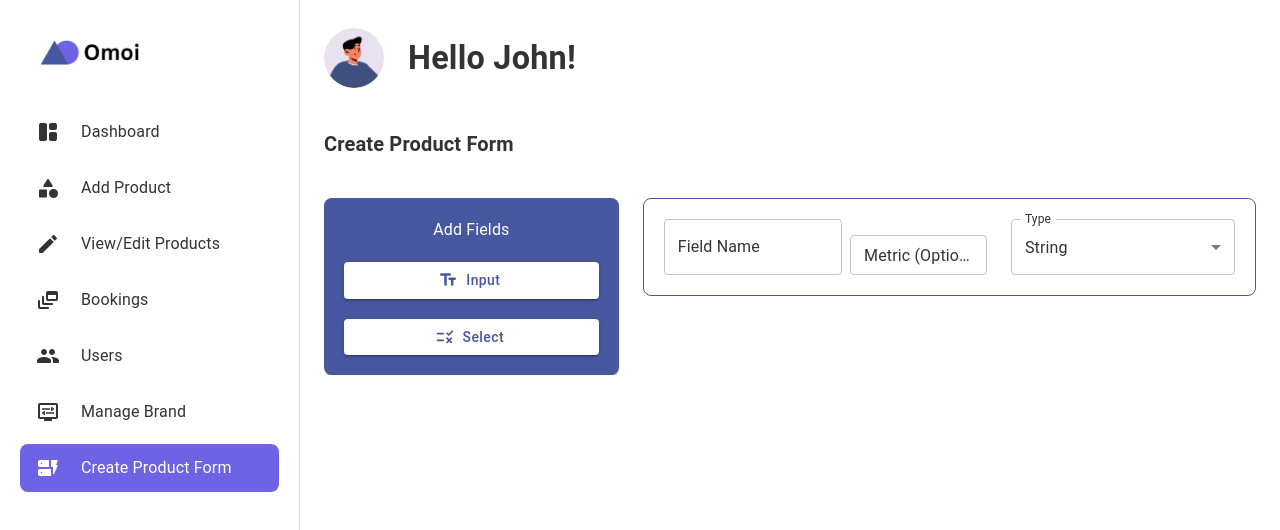
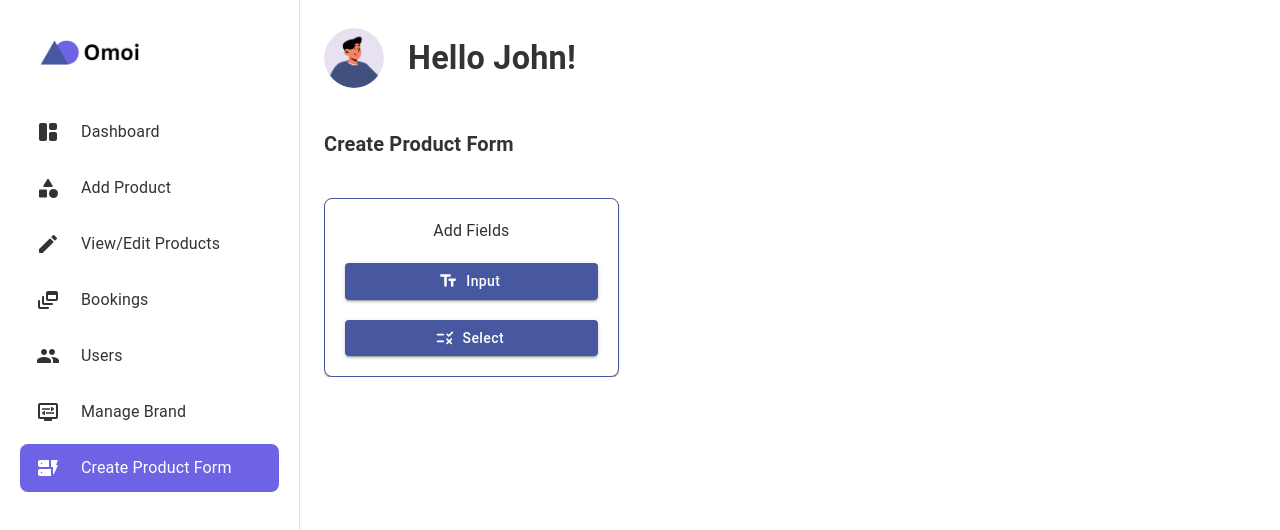
Before and after one commit to Pratz03/Rental-Website-Frontend, a React (Create React App) app: page /admin in a window 1280 px wide. Shown: the top 530 px of the page. Built offline with nearby package versions, Linux system fonts and the light colour scheme.

Commit message:
product changes

```diff
--- a/src/components/AdminPanelComponent/CreateProductForm.tsx
+++ b/src/components/AdminPanelComponent/CreateProductForm.tsx
@@ -6,25 +6,29 @@ import {
   MenuItem,
   Paper,
   Select,
-  SelectChangeEvent,
   styled,
   TextField,
   Typography,
 } from "@mui/material";
 import Grid from "@mui/material/Grid";
-import React from "react";
+import React, { useState } from "react";
 import { iconMap } from "../../helpers/iconMap";
 import theme from "../../theme";
+import { ProductMeta } from "../../helpers/config";
+import { InputType } from "../../helpers/constants";
+import { v4 as uuid } from "uuid";
 
 function CreateProductForm() {
-  const [type, setType] = React.useState("");
+  const [inputType, setInputType] = useState("");
+  const [productFields, setProductFields] = useState<ProductMeta[]>([]);
+  const [errors, setErrors] = useState<{ [key: string]: string }>({});
 
   const Item = styled(Paper)(({ theme }) => ({
-    backgroundColor: theme.palette.secondary.main,
     ...theme.typography.body1,
     padding: theme.spacing(2.5),
+    border: `1px solid ${theme.palette.secondary.main}`,
     textAlign: "center",
-    color: theme.palette.text.secondary,
+    color: theme.palette.text.primary,
     borderRadius: 8,
     display: "flex",
     flexDirection: "column",
@@ -32,111 +36,155 @@ function CreateProductForm() {
 
   const BootstrapButton = styled(Button)({
     textTransform: "none",
-    backgroundColor: theme.palette.text.secondary,
-    color: theme.palette.secondary.main,
+    backgroundColor: theme.palette.secondary.main,
+    color: theme.palette.text.secondary,
     margin: "20px 0 0",
   });
 
-  const handleChange = (event: SelectChangeEvent) => {
-    setType(event.target.value as string);
+  const handleChange = (id: string, key: keyof ProductMeta, value: string) => {
+    setProductFields((prevFields) =>
+      prevFields.map((field) =>
+        field.id === id
+          ? {
+              ...field,
+              [key]: value,
+              ...(key === "key" && {
+                label: value.replace(/\s+/g, "_").toLowerCase(),
+              }),
+            }
+          : field
+      )
+    );
+    setErrors((prevErrors) => ({ ...prevErrors, [id]: "" })); // Clear errors on change
+  };
+
+  const addFields = (type: InputType) => {
+    setInputType(type);
+    setProductFields([
+      ...productFields,
+      {
+        id: uuid(),
+        key: "",
+        label: "",
+        metric: "",
+        inputType: type,
+        dataType: "",
+        // options: [],
+      },
+    ]);
+  };
+
+  const validateFields = () => {
+    let isValid = true;
+    let newErrors: { [key: string]: string } = {};
+
+    productFields.forEach((field) => {
+      if (!(field.key as string).trim()) {
+        newErrors[field.id as string] = "Field name is required.";
+        isValid = false;
+      }
+      if (field.inputType === InputType.INPUT && !field.dataType) {
+        newErrors[field.id as string] = "Data type is required for input fields.";
+        isValid = false;
+      }
+      if (field.inputType === InputType.SELECT && !field.options) {
+        newErrors[field.id as string] = "Options are required for select fields.";
+        isValid = false;
+      }
+    });
+
+    setErrors(newErrors);
+    return isValid;
+  };
+
+  const handleSubmit = () => {
+    if (validateFields()) {
+      console.log("Form Submitted", productFields);
+    }
   };
 
   return (
-    <div
-      style={{ display: "flex", flexDirection: "column", paddingTop: "20px" }}
-    >
+    <div style={{ display: "flex", flexDirection: "column", paddingTop: "20px" }}>
       <Typography
         variant="h6"
         component="div"
-        sx={{
-          position: "fixed",
-          width: "100%",
-          background: "#ffffff",
-          padding: "20px 0",
-        }}
+        sx={{ position: "fixed", width: "100%", background: "#ffffff", padding: "20px 0" }}
       >
         Create Product Form
       </Typography>
       <div style={{ flexGrow: 1, overflowY: "auto", paddingTop: "90px" }}>
         <Box sx={{ flexGrow: 1 }}>
-          <Grid
-            container
-            spacing={{ xs: 2, md: 3 }}
-            columns={{ xs: 4, sm: 8, md: 12 }}
-          >
+          <Grid container spacing={{ xs: 2, md: 3 }} columns={{ xs: 4, sm: 8, md: 12 }}>
             <Grid item xs={4} sm={8} md={4}>
               <Item>
-                Add Fields
-                <BootstrapButton
-                  startIcon={iconMap["textfield"]}
-                  variant="contained"
-                  disableRipple
-                >
+                <Typography>Add Fields</Typography>
+                <BootstrapButton startIcon={iconMap["textfield"]} variant="contained" onClick={() => addFields(InputType.INPUT)} disableRipple>
                   Input
                 </BootstrapButton>
-                <BootstrapButton
-                  startIcon={iconMap["select"]}
-                  variant="contained"
-                  disableRipple
-                >
+                <BootstrapButton startIcon={iconMap["select"]} variant="contained" onClick={() => addFields(InputType.SELECT)} disableRipple>
                   Select
                 </BootstrapButton>
               </Item>
             </Grid>
             <Grid item xs={4} sm={8} md={8}>
-              <div
-                style={{
-                  border: `1px solid ${theme.palette.secondary.main}`,
-                  borderRadius: 8,
-                  height: "fit-content",
-                  padding: "20px",
-                }}
-              >
-                <Grid
-                  container
-                  spacing={{ xs: 2, md: 3 }}
-                  columns={{ xs: 4, sm: 8, md: 12 }}
-                >
+              {productFields.length > 0 && (
+                <div style={{ border: `1px solid ${theme.palette.secondary.main}`, borderRadius: 8, height: "fit-content", padding: "20px" }}>
+                  {productFields.map((field) => (
+                    <Grid key={field.id} container spacing={{ xs: 2, md: 3 }} columns={{ xs: 4, sm: 8, md: 12 }} style={{ marginBottom: "10px" }}>
                       <Grid item xs={4} sm={4} md={7}>
-                    <div
-                      style={{
-                        display: "flex",
-                        flexDirection: "row",
-                        alignItems: "flex-end",
-                      }}
-                    >
+                        <div style={{ display: "flex", flexDirection: "row", alignItems: "flex-end" }}>
                           <TextField
-                        id=""
                             label="Field Name"
                             variant="outlined"
                             sx={{ mr: 1 }}
                             fullWidth
+                            value={field.key}
+                            onChange={(e) => handleChange(field.id as string, "key", e.target.value)}
+                            error={!!errors[field.id as string]}
+                            helperText={errors[field.id as string]}
                           />
                           <TextField
-                        id=""
                             label="Metric (Optional)"
                             variant="outlined"
                             size="small"
+                            value={field.metric}
+                            onChange={(e) => handleChange(field.id as string, "metric", e.target.value)}
                           />
                         </div>
                       </Grid>
                       <Grid item xs={4} sm={4} md={5}>
-                    <FormControl fullWidth>
-                      <InputLabel id="demo-simple-select-label">Type</InputLabel>
+                        {field.inputType === InputType.INPUT ? (
+                          <FormControl fullWidth error={!!errors[field.id as string]}>
+                            <InputLabel>Type</InputLabel>
                             <Select
-                        labelId="demo-simple-select-label"
-                        id="demo-simple-select"
-                        value={"10"}
+                              value={field.dataType}
                               label="Type"
-                        onChange={handleChange}
+                              onChange={(e) => handleChange(field.id as string, "dataType", e.target.value)}
                             >
-                        <MenuItem value={10}>String</MenuItem>
-                        <MenuItem value={20}>Number</MenuItem>
+                              <MenuItem value={"string"}>String</MenuItem>
+                              <MenuItem value={"number"}>Number</MenuItem>
                             </Select>
                           </FormControl>
+                        ) : (
+                          <TextField
+                            label="Options"
+                            variant="outlined"
+                            sx={{ mr: 1 }}
+                            fullWidth
+                            value={field.options}
+                            onChange={(e) => handleChange(field.id as string, "options", e.target.value)}
+                            error={!!errors[field.id as string]}
+                            helperText={errors[field.id as string]}
+                          />
+                        )}
                       </Grid>
                     </Grid>
+                  ))}
+                  <Button variant="contained" component="label" color="secondary" size="large" onClick={handleSubmit}>
+                    Submit
+                  </Button>
                 </div>
+              )}
             </Grid>
           </Grid>
         </Box>
--- a/src/helpers/config.tsx
+++ b/src/helpers/config.tsx
@@ -2,7 +2,8 @@ import { JSX } from "react";
 import { InputType } from "./constants";
 
 export interface ProductMeta {
-    key: string;
+    id?: string;
+    key?: string;
     label: string;
     metric: string;
     options?: string[];
```
Lines whose indentation alone changed are shown as unchanged.
